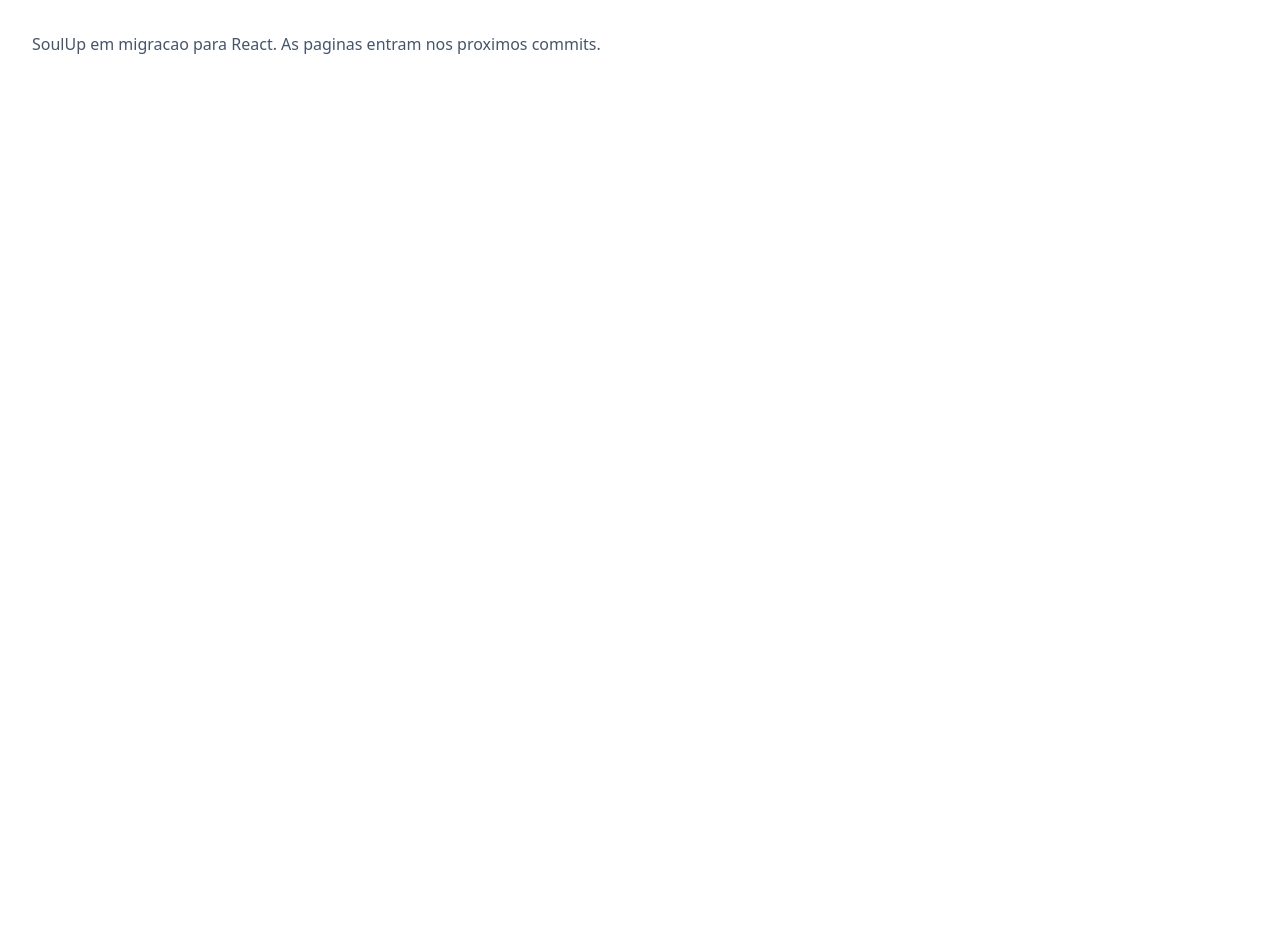
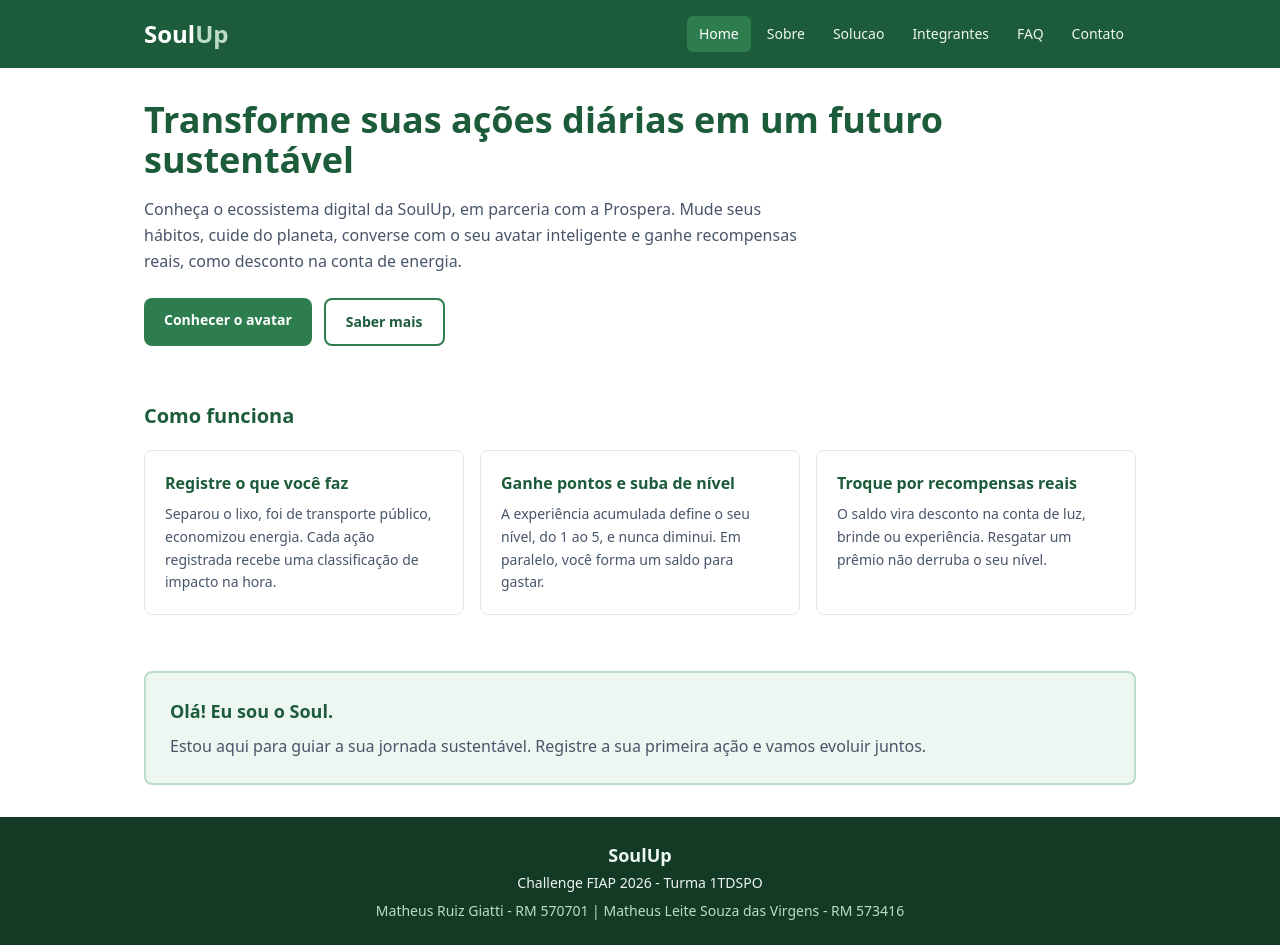
Before and after one commit to matheusruiz-07/Challenge-1TDSPO, a React (Vite) app: page / in a window 1280 px wide. Before the commit the page ends 800 px from the top, so only its background shows below. Built offline with nearby package versions, Linux system fonts and the light colour scheme.

Commit message:
Adiciona a pagina inicial e liga o Layout as rotas

```diff
--- a/src/App.tsx
+++ b/src/App.tsx
@@ -1,19 +1,24 @@
 import { BrowserRouter, Route, Routes } from "react-router-dom";
+import Layout from "./components/Layout";
 import Contato from "./pages/Contato";
+import Home from "./pages/Home";
 
 export default function App() {
   return (
     <BrowserRouter>
       <Routes>
-        <Route
-          path="/"
-          element={
-            <p className="p-8 text-slate-600">
-              SoulUp em migracao para React. As paginas entram nos proximos commits.
-            </p>
-          }
-        />
-        <Route path="/contato" element={<Contato />} />
+        <Route path="/" element={<Layout />}>
+          <Route index element={<Home />} />
+          <Route path="contato" element={<Contato />} />
+          <Route
+            path="*"
+            element={
+              <p className="text-slate-600">
+                Esta página entra nos próximos commits da migração.
+              </p>
+            }
+          />
+        </Route>
       </Routes>
     </BrowserRouter>
   );
--- /dev/null
+++ b/src/pages/Home.tsx
@@ -0,0 +1,80 @@
+import { Link } from "react-router-dom";
+
+const pilares = [
+  {
+    titulo: "Registre o que você faz",
+    texto:
+      "Separou o lixo, foi de transporte público, economizou energia. Cada ação registrada recebe uma classificação de impacto na hora.",
+  },
+  {
+    titulo: "Ganhe pontos e suba de nível",
+    texto:
+      "A experiência acumulada define o seu nível, do 1 ao 5, e nunca diminui. Em paralelo, você forma um saldo para gastar.",
+  },
+  {
+    titulo: "Troque por recompensas reais",
+    texto:
+      "O saldo vira desconto na conta de luz, brinde ou experiência. Resgatar um prêmio não derruba o seu nível.",
+  },
+];
+
+const botaoPrincipal =
+  "rounded-lg bg-folha-500 px-5 py-3 text-sm font-semibold text-white transition-colors hover:bg-folha-700 focus:outline-none focus:ring-2 focus:ring-folha-200";
+const botaoSecundario =
+  "rounded-lg border-2 border-folha-500 px-5 py-3 text-sm font-semibold text-folha-700 transition-colors hover:bg-folha-50 focus:outline-none focus:ring-2 focus:ring-folha-200";
+
+export default function Home() {
+  return (
+    <>
+      <section>
+        <h1 className="text-3xl font-bold text-folha-700 md:text-4xl">
+          Transforme suas ações diárias em um futuro sustentável
+        </h1>
+        <p className="mt-4 max-w-2xl leading-relaxed text-slate-600">
+          Conheça o ecossistema digital da SoulUp, em parceria com a Prospera.
+          Mude seus hábitos, cuide do planeta, converse com o seu avatar
+          inteligente e ganhe recompensas reais, como desconto na conta de
+          energia.
+        </p>
+
+        <div className="mt-6 flex flex-wrap gap-3">
+          <Link to="/solucao" className={botaoPrincipal}>
+            Conhecer o avatar
+          </Link>
+          <Link to="/sobre" className={botaoSecundario}>
+            Saber mais
+          </Link>
+        </div>
+      </section>
+
+      <section className="mt-14" aria-labelledby="como-funciona">
+        <h2 id="como-funciona" className="text-xl font-bold text-folha-700">
+          Como funciona
+        </h2>
+        <div className="mt-5 grid gap-4 md:grid-cols-3">
+          {pilares.map((pilar) => (
+            <article
+              key={pilar.titulo}
+              className="rounded-lg border border-slate-200 p-5"
+            >
+              <h3 className="font-semibold text-folha-700">{pilar.titulo}</h3>
+              <p className="mt-2 text-sm leading-relaxed text-slate-600">
+                {pilar.texto}
+              </p>
+            </article>
+          ))}
+        </div>
+      </section>
+
+      <section className="mt-14 rounded-lg border-2 border-folha-200 bg-folha-50 p-6">
+        <p className="text-lg font-semibold text-folha-700">
+          Olá! Eu sou o Soul.
+        </p>
+        <p className="mt-2 leading-relaxed text-slate-600">
+          Estou aqui para guiar a sua jornada sustentável. Registre a sua
+          primeira ação e vamos evoluir juntos.
+        </p>
+      </section>
+    </>
+  );
+}
```
